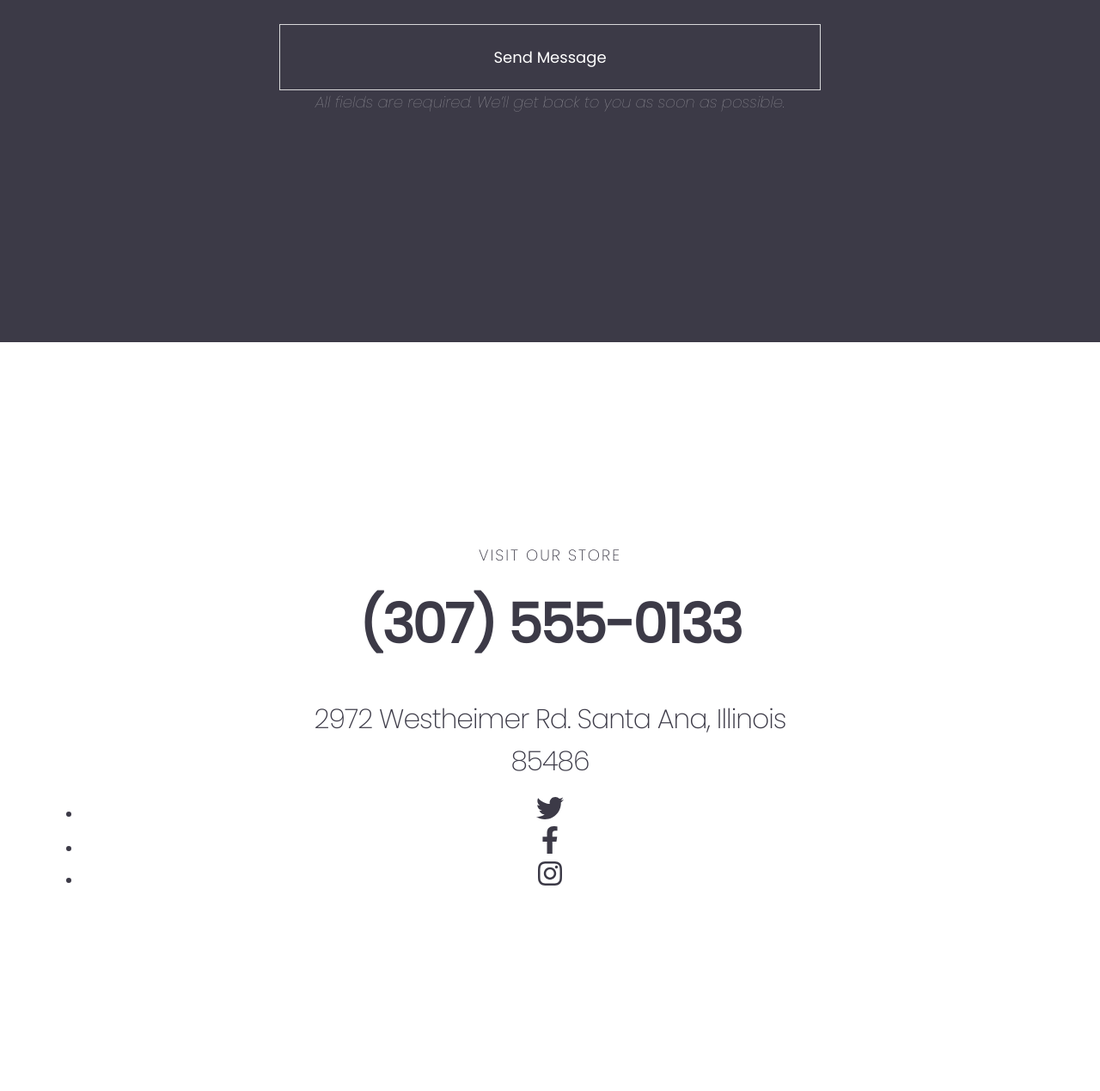
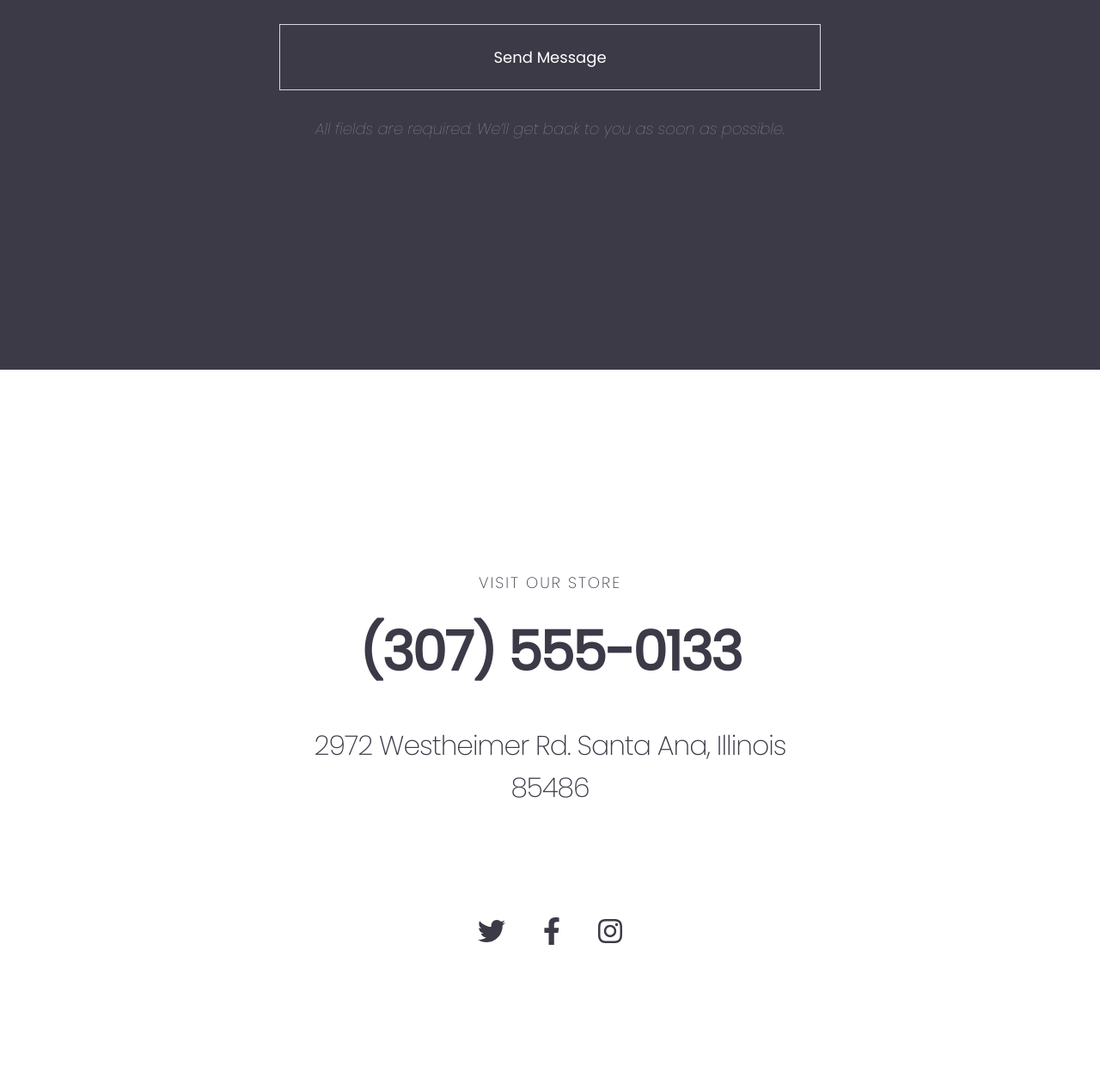
Before and after one commit to letarulinda/Landing-Page, a plain HTML site: page index.html in a window 1280 px wide. Shown: the part 3583-4852 px from the top of the page at 86% size. Drawn offline with Linux system fonts and the light colour scheme.

Commit message:
Added styling to store section

```diff
--- a/stylesheet.css
+++ b/stylesheet.css
@@ -226,3 +226,20 @@
   p.muted{
    color: rgba(255,255,255, .5);
   }
+
+  .muted{
+   margin-top: 1.75rem;
+  }
+
+  /* STORE SECTION */
+  .social-icons{
+   list-style: none;
+   display: flex;
+   justify-content: center;
+   align-items: center;
+   gap: 2.5rem;
+  }
+
+  p.large + .social-icons{
+   margin-top: 7rem;
+  }
```
